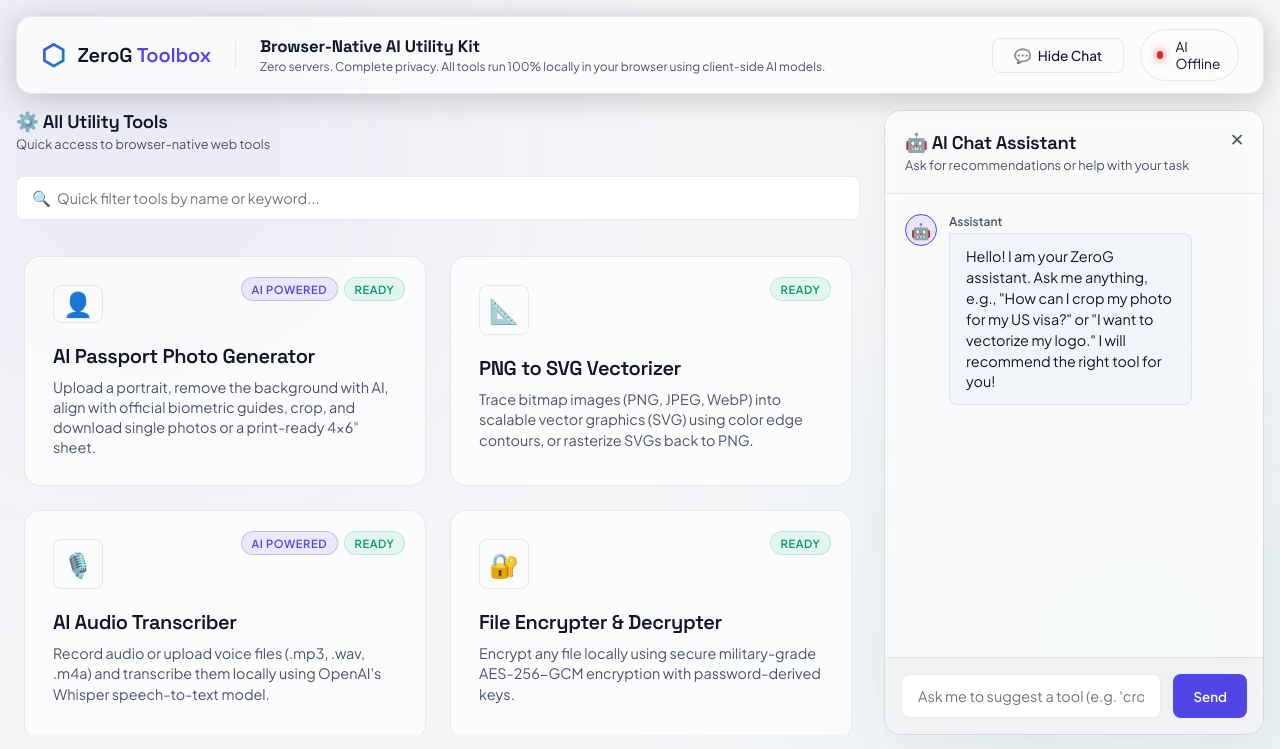
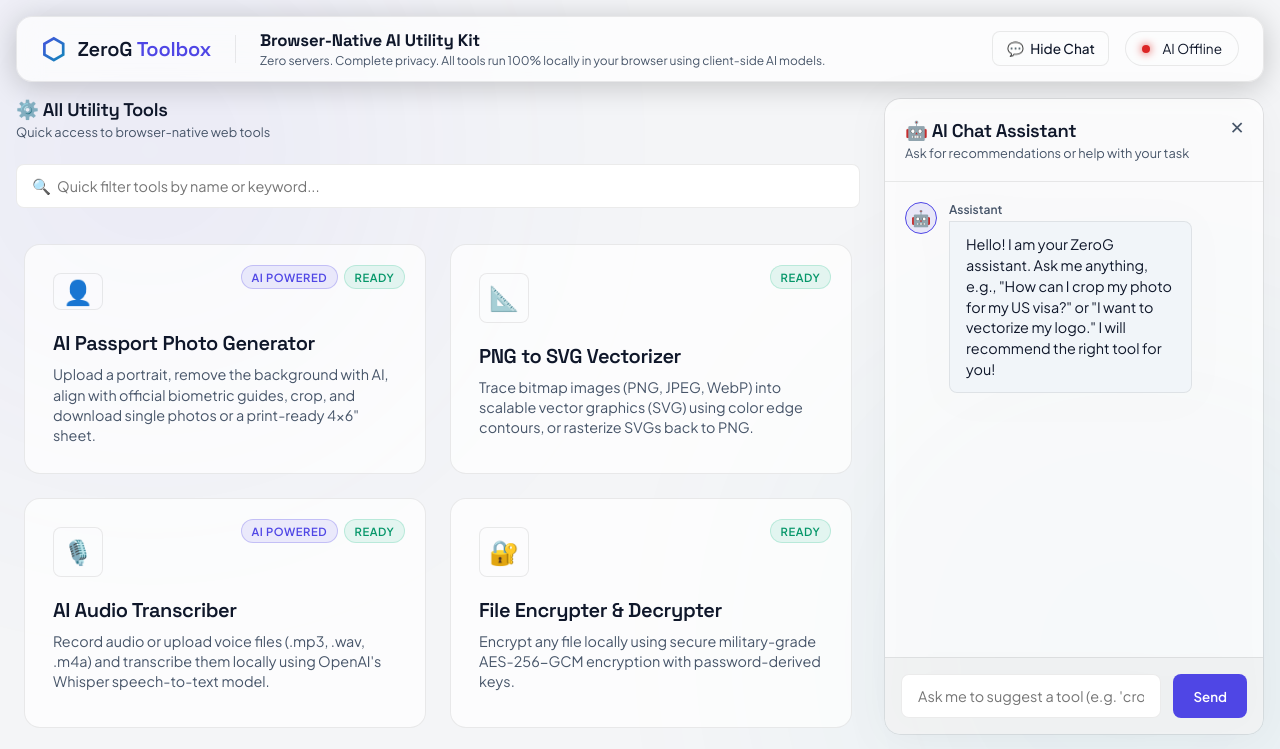
Before and after one commit to tianhaoz95/zerog-tools, a website built with Vite: page index.html in a window 1280 px wide. Shown: the top 749 px of the page. Built offline with nearby package versions, Linux system fonts and the light colour scheme.

Commit message:
style: fix wrapping of AI status widget and toggle chat button in header

```diff
--- a/index.html
+++ b/index.html
@@ -22,7 +22,7 @@
           </div>
         </div>
         <!-- Header Actions (Toggle Chat & Status) -->
-        <div class="header-actions" style="display: flex; align-items: center; gap: 1rem;">
+        <div class="header-actions">
           <button id="btn-toggle-chat" class="btn-secondary" style="padding: 0.5rem 0.85rem; font-size: 0.85rem; display: flex; align-items: center; gap: 0.4rem; font-weight: 500;">
             <span class="chat-toggle-icon">💬</span>
             <span class="chat-toggle-text">Hide Chat</span>
--- a/src/style.css
+++ b/src/style.css
@@ -196,6 +196,17 @@
   color: var(--primary);
 }
 
+.header-actions {
+  display: flex;
+  align-items: center;
+  gap: 1rem;
+  flex-shrink: 0;
+}
+
+#btn-toggle-chat {
+  white-space: nowrap;
+}
+
 /* AI Status Widget */
 .ai-status-widget {
   display: flex;
@@ -206,6 +217,8 @@
   border: 1px solid var(--border);
   border-radius: 9999px;
   font-size: 0.85rem;
+  flex-shrink: 0;
+  white-space: nowrap;
 }
 
 .status-dot {
```
